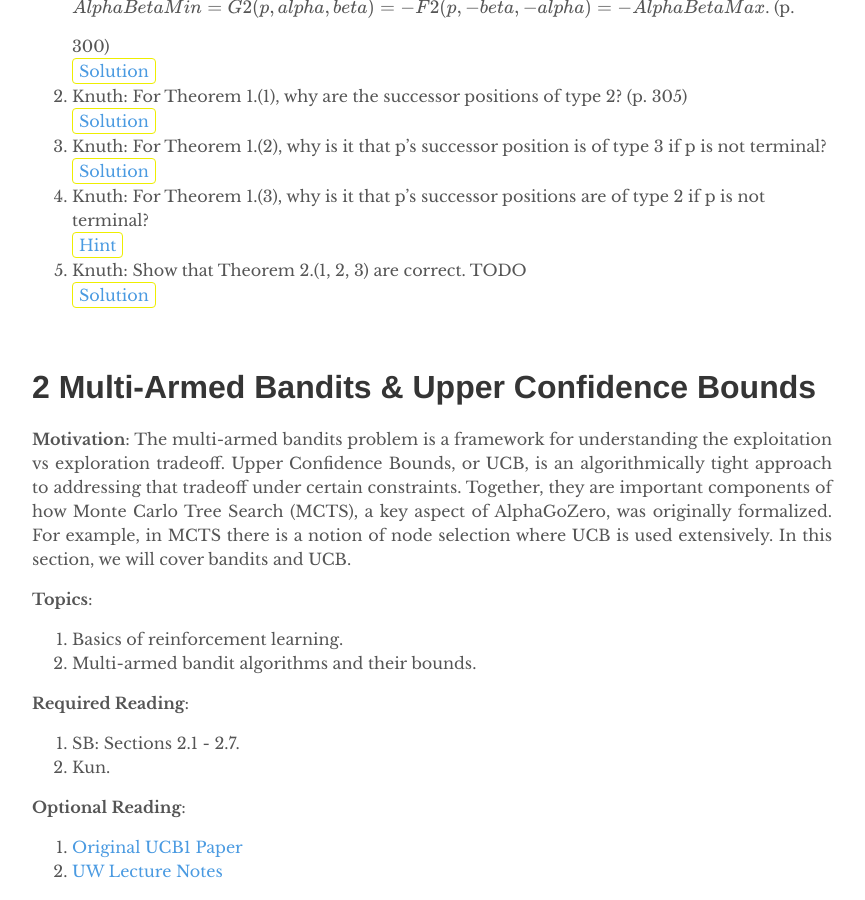
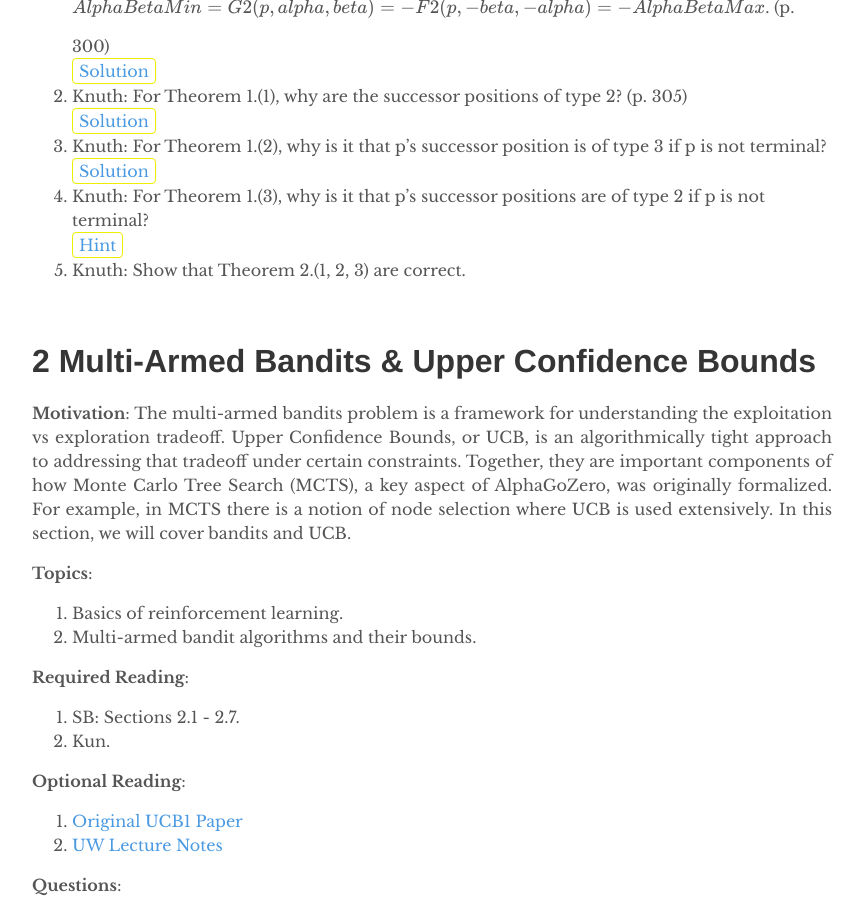
Before and after one commit to depthfirstlearning/depthfirstlearning.com, a Jekyll site: the page built from _posts/2018-06-27-AlphaGoZero.markdown, in a window 1280 px wide and 900 px high, scrolled down 1965 px. Shown: the whole window, without its empty margins (208-1073 px from the left). Built offline with Jekyll 4.4.1, drawn with Linux system fonts in a browser that asks for light colours; formulas are drawn with MathJax 3; some of the changed lines change nothing that is shown.

Commit message:
AG0: few updates.

```diff
--- a/_posts/2018-06-27-AlphaGoZero.markdown
+++ b/_posts/2018-06-27-AlphaGoZero.markdown
@@ -117,11 +117,7 @@
      <details><summary>Hint</summary>
      <p>This is similar to the above two.</p>
      </details>
-  5. Knuth: Show that Theorem 2.(1, 2, 3) are correct. TODO
-     <details><summary>Solution</summary>
-     <p>
-     </p>
-     </details>
+  5. Knuth: Show that Theorem 2.(1, 2, 3) are correct.
 
 <br />
 # 2 Multi-Armed Bandits & Upper Confidence Bounds
@@ -224,12 +220,12 @@
   Give a complete algorithm for computing $$q^{*}$$, analogous to that on page 65
   for computing $$v^{*}$$.
        <details><summary>Solution</summary>
-    <p> The solution follows the proof (in page 65) for \(v^{*}\), with following modifications:
+    <p> The solution follows the proof (page 65) for \(v^{*}\), with the following modifications:
        <ol>
-        <li>Consider a randomly initialized Q(s, a) for all (s, a) pairs, and random policy \( \pi(s) \). </li>
+        <li>Consider a randomly initialized Q(s, a) and a random policy \( \pi(s) \). </li>
         <li><b> Policy Evaluation </b> : Update Q(s, a) \( \leftarrow \sum_{s'} P_{ss'}^{a} R_{ss'}^{a} + \gamma \sum_{s'} \sum_{a'} P_{ss'}^{a} Q^{\pi}(s', a') \pi(a' | s') \) <br />
-                                         Here, \( P_{ss'}^{a} \leftarrow P(s' |s, a) , R_{ss'}^{a} \leftarrow R(s, a, s').\)</li>
-        <li><b> Policy Improvement </b> :   Update \( \pi(s) = {argmax}_{a} Q^{\pi}(s, a) \). If \(unstable\), go to step 2. Here, \( unstable \), implies \( \pi_{before\_update}(s) = \pi_{after\_update}(s) \)</li>
+                                         Note that \( P_{ss'}^{a} \leftarrow P(s' |s, a) , R_{ss'}^{a} \leftarrow R(s, a, s').\)</li>
+        <li><b> Policy Improvement </b> :   Update \( \pi(s) = {argmax}_{a} Q^{\pi}(s, a) \). If \(unstable\), go to step 2. Here, \( unstable \), implies \( \pi_{before\_update}(s) != \pi_{after\_update}(s) \)</li>
         <li> \( q^{*} \leftarrow Q(s, a) \) </li>
        </ol> </p>
        </details>
@@ -508,7 +504,7 @@
   4. Why include both a policy and a value head in these algorithms? Why not just use policy?
      <details><summary>Solution</summary>
      <p>Value networks reduce the required search depth. This helps tremendously
-     because a rollout approach without the value network is innacurate and spends
-     too much time on low-value directions.
+     because a rollout approach without the value network is inaccurate and spends
+     too much time on sub-optimal directions.
      </p>
      </details>
```
